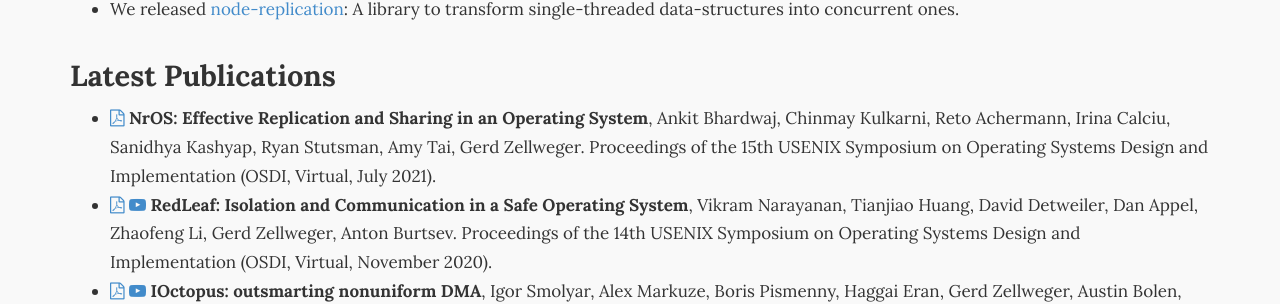
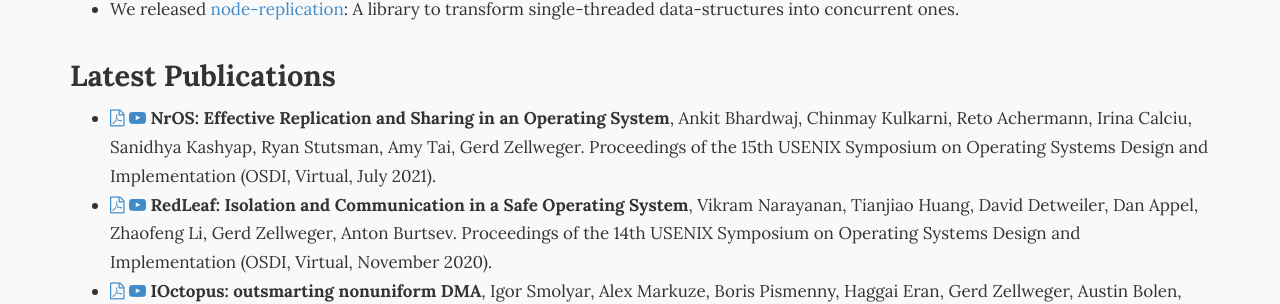
Before and after one commit to gz/website, a Jekyll site: the page built from index.html, in a window 1280 px wide. Shown: the part 524-828 px from the top of the page. Built offline with Jekyll 4.4.1, drawn with Linux system fonts in a browser that asks for light colours; nearby versions of some CDN libraries.

Commit message:
Add talk

```diff
--- a/index.html
+++ b/index.html
@@ -43,6 +43,7 @@
 <ul class="unstyled">
   <li>
     <a href="papers/nros-osdi21.pdf"><i class="fa fa-file-pdf-o"></i></a>
+    <a href="https://www.youtube.com/watch?v=BNlsYHxcahQ"><i class="fa fa-youtube-play"></i></a>
     <strong>NrOS: Effective Replication and Sharing in an Operating System</strong>,
     Ankit Bhardwaj, Chinmay Kulkarni, Reto Achermann, Irina Calciu, Sanidhya Kashyap, Ryan Stutsman, Amy Tai, Gerd Zellweger.
     Proceedings of the 15th USENIX Symposium on Operating Systems Design and Implementation (OSDI, Virtual, July 2021).
```
